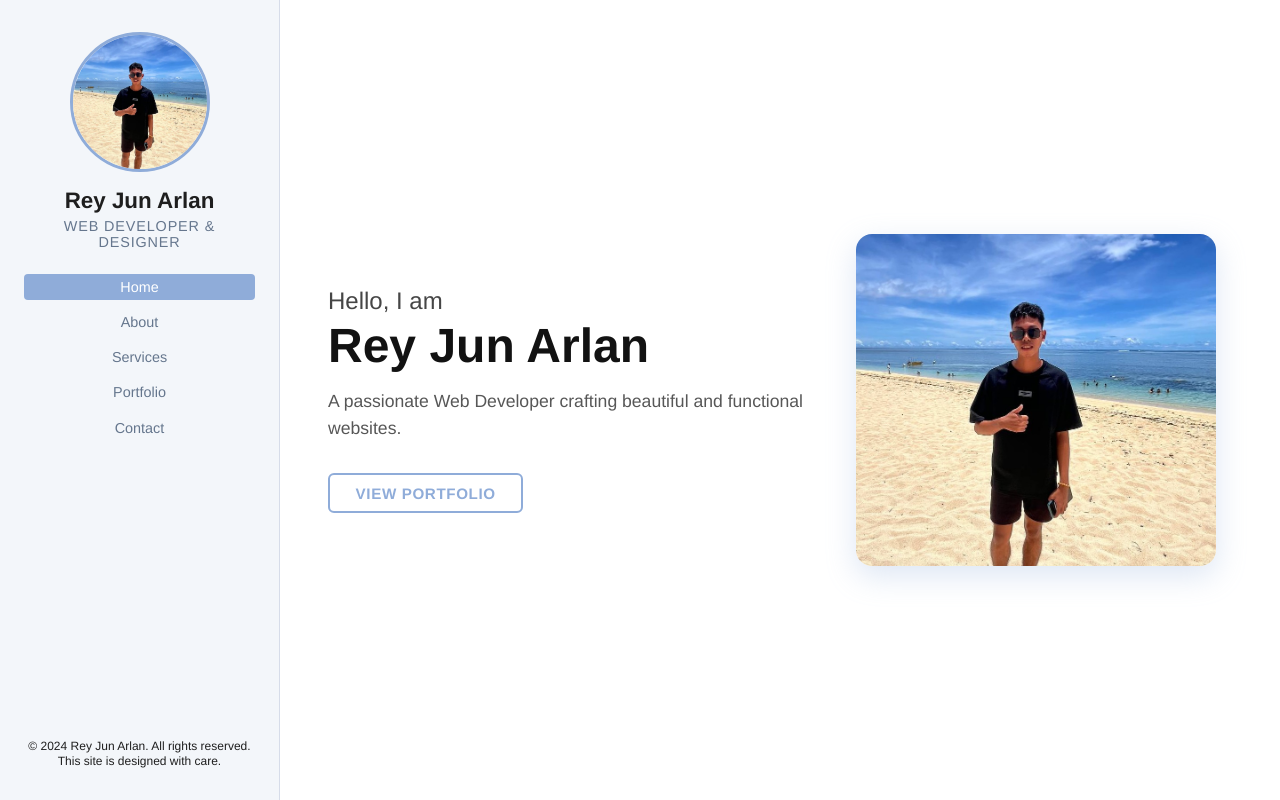
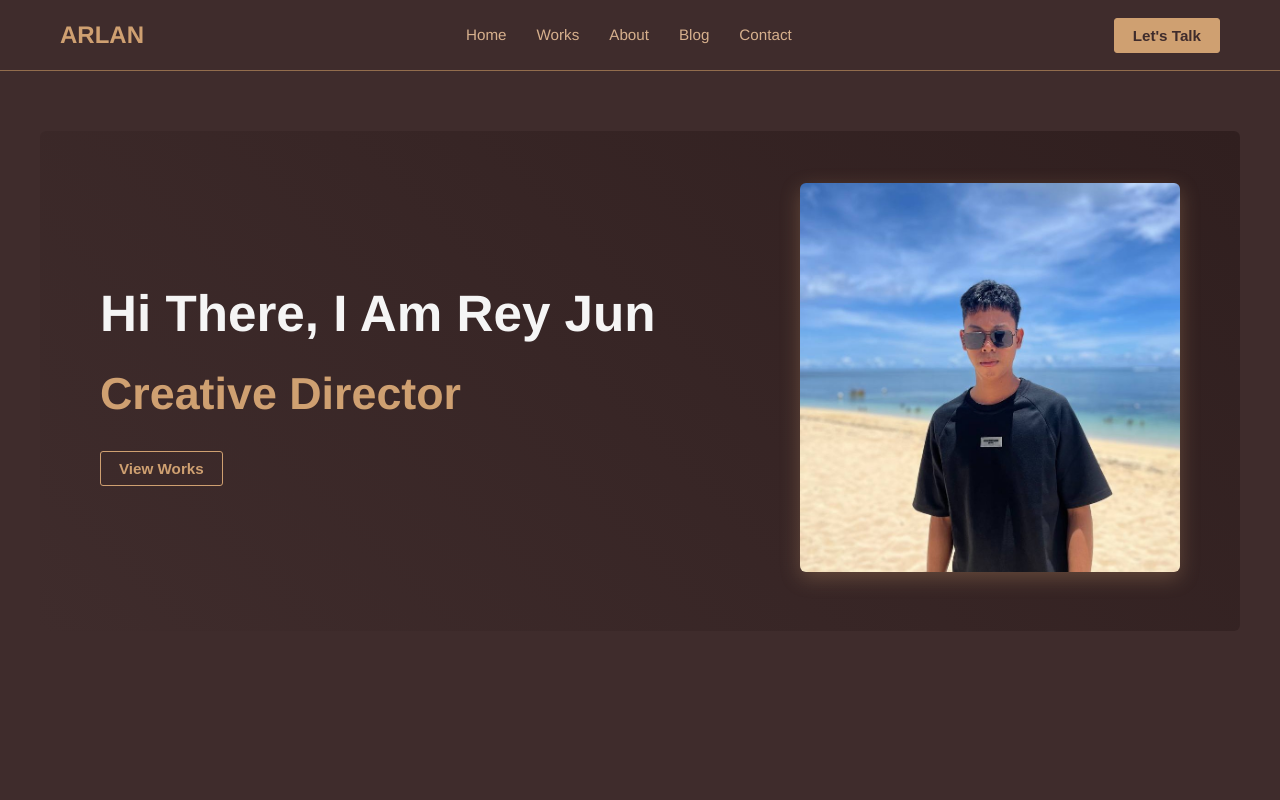
Before and after one commit to rjarlan/Arlan_Website, a plain HTML site: page Arlan_Website/index.html in a window 1280 px wide. Drawn offline with Linux system fonts and the light colour scheme.

Commit message:
change homepage

```diff
--- a/Arlan_Website/index.html
+++ b/Arlan_Website/index.html
@@ -3,49 +3,35 @@
 <head>
   <meta charset="UTF-8" />
   <meta name="viewport" content="width=device-width, initial-scale=1" />
-  <title>Portfolio - Your Name</title>
+  <title>Rey Jun Portfolio</title>
   <link rel="stylesheet" href="styles.css" />
 </head>
 <body>
-  <aside class="sidebar">
-    <div class="profile-image-container">
-      <img
-        src="image/profile.jpg"
-        alt="Portrait of a young man wearing sunglasses and black clothing standing on a sandy beach with blue sky and ocean in background"
-        class="profile-image"
-      />
-    </div>
-    <h1 class="name">Rey Jun Arlan</h1>
-    <p class="subtitle">Web Developer & Designer</p>
-    <nav class="nav-links">
-      <a href="#" class="nav-link active">Home</a>
-      <a href="#" class="nav-link">About</a>
-      <a href="#" class="nav-link">Services</a>
-      <a href="#" class="nav-link">Portfolio</a>
-      <a href="#" class="nav-link">Contact</a>
+  <header class="header">
+    <nav class="navbar container">
+      <div class="logo">ARLAN</div>
+      <ul class="nav-links">
+        <li><a href="#">Home</a></li>
+        <li><a href="#">Works</a></li>
+        <li><a href="#">About</a></li>
+        <li><a href="#">Blog</a></li>
+        <li><a href="#">Contact</a></li>
+      </ul>
+      <button class="btn primary-btn">Let's Talk</button>
     </nav>
-    <footer class="footer-text">
-      <p>© 2024 Rey Jun Arlan. All rights reserved.</p>
-      <p>This site is designed with care.</p>
-    </footer>
-  </aside>
+  </header>
 
-  <main class="main-content">
-    <div class="intro-text">
-      <h2 class="greeting">Hello, I am</h2>
-      <h1 class="title">Rey Jun Arlan</h1>
-      <p class="description">
-        A passionate Web Developer crafting beautiful and functional websites.
-      </p>
-      <button class="btn-portfolio" id="btnPortfolio">View Portfolio</button>
-    </div>
-    <div class="main-image-wrapper">
-      <img
-        src="image/profile.jpg"
-        alt="Side profile of a young man wearing a black coat and white hoodie looking down on a white background"
-        class="main-image"
-      />
-    </div>
+  <main>
+    <section class="hero container">
+      <div class="hero-text">
+        <h1>Hi There, I Am Rey Jun</h1>
+        <h2>Creative Director</h2>
+        <button class="btn outlined-btn">View Works</button>
+      </div>
+      <div class="hero-image">
+        <img src="image/my-img.jpg"/>
+      </div>
+    </section>
   </main>
 
   <script src="script.js"></script>
--- a/Arlan_Website/script.js
+++ b/Arlan_Website/script.js
@@ -1,3 +1,26 @@
-document.getElementById('btnPortfolio').addEventListener('click', () => {
-  alert('Portfolio section will be implemented soon!');
+// Dropdown toggle functionality for "Pages" menu
+
+document.addEventListener("DOMContentLoaded", function () {
+  const pagesBtn = document.getElementById("pagesBtn");
+  const pagesMenu = document.getElementById("pagesMenu");
+
+  if (pagesBtn && pagesMenu) {
+    pagesBtn.addEventListener("click", function (e) {
+      const expanded = pagesBtn.getAttribute("aria-expanded") === "true";
+      pagesBtn.setAttribute("aria-expanded", !expanded);
+      if (expanded) {
+        pagesMenu.setAttribute("hidden", "");
+      } else {
+        pagesMenu.removeAttribute("hidden");
+      }
+    });
+
+    // Close dropdown if clicking outside
+    document.addEventListener("click", function (e) {
+      if (!pagesBtn.contains(e.target) && !pagesMenu.contains(e.target)) {
+        pagesBtn.setAttribute("aria-expanded", "false");
+        pagesMenu.setAttribute("hidden", "");
+      }
+    });
+  }
 });
--- a/Arlan_Website/styles.css
+++ b/Arlan_Website/styles.css
@@ -1,212 +1,169 @@
-/* Reset and base */
+/* Reset & base */
 * {
   margin: 0;
   padding: 0;
   box-sizing: border-box;
-  font-family: 'Helvetica Neue', Helvetica, Arial, sans-serif;
-  color: #1e1e1e;
 }
 
-body, html {
-  height: 100%;
-  background: #fff;
-  display: flex;
-  min-height: 100vh;
-}
-
-/* Sidebar */
-.sidebar {
-  width: 280px;
-  background-color: #f3f6fa;
-  display: flex;
-  flex-direction: column;
-  align-items: center;
-  padding: 2rem 1.5rem;
-  border-right: 1px solid #d6dce9;
-}
-
-.profile-image-container {
-  width: 140px;
-  height: 140px;
-  margin-bottom: 1rem;
-  border-radius: 50%;
-  overflow: hidden;
-  border: 3px solid #8facd9;
-}
-
-.profile-image {
-  width: 100%;
-  height: 100%;
-  object-fit: cover;
-}
-
-.name {
-  font-weight: 700;
-  font-size: 1.4rem;
-  margin-bottom: 0.25rem;
-  text-align: center;
-}
-
-.subtitle {
-  font-weight: 400;
-  font-size: 0.9rem;
-  color: #65768d;
-  margin-bottom: 1.5rem;
-  text-align: center;
-  text-transform: uppercase;
-  letter-spacing: 0.06em;
-}
-
-/* Navigation */
-.nav-links {
-  display: flex;
-  flex-direction: column;
-  width: 100%;
-  gap: 0.6rem;
-  margin-bottom: auto;
-}
-
-.nav-link {
-  color: #65768d;
-  font-weight: 500;
-  text-decoration: none;
-  font-size: 0.9rem;
-  padding: 0.3rem 0.8rem;
-  border-radius: 4px;
-  transition: background-color 0.3s ease, color 0.3s ease;
-  text-align: center;
-  cursor: pointer;
-}
-
-.nav-link:hover,
-.nav-link.active {
-  background-color: #8facd9;
-  color: white;
-}
-
-/* Footer inside sidebar */
-.footer-text {
-  font-size: 0.75rem;
-  color: #9ea7b8;
-  text-align: center;
-  margin-top: 2rem;
-  line-height: 1.2;
-}
-
-/* Main content */
-.main-content {
-  flex: 1;
-  display: flex;
-  padding: 3rem;
-  gap: 3rem;
-  align-items: center;
-  justify-content: space-between;
-  overflow: hidden;
-}
-
-.intro-text {
-  max-width: 480px;
-}
-
-.greeting {
-  font-weight: 400;
-  font-size: 1.5rem;
-  color: #464646;
-  margin-bottom: 0.3rem;
-}
-
-.title {
-  font-size: 3rem;
-  font-weight: 900;
-  line-height: 1.1;
-  margin-bottom: 1rem;
-  color: #121212;
-}
-
-.description {
-  font-size: 1.1rem;
-  color: #575757;
-  margin-bottom: 2rem;
+body {
+  font-family: 'Helvetica Neue', Helvetica, Arial, sans-serif;
+  background-color: #3f2c2c;
+  color: #f5f5f5;
   line-height: 1.5;
 }
 
-.btn-portfolio {
+.container {
+  max-width: 1200px;
+  margin: 0 auto;
+  padding: 0 20px;
+}
+
+/* Header & Navigation */
+
+.header {
+  background-color: #3f2c2c;
+  border-bottom: 1px solid #926d4d;
+}
+
+.navbar {
+  display: flex;
+  align-items: center;
+  justify-content: space-between;
+  height: 70px;
+}
+
+.logo {
+  font-weight: 700;
+  font-size: 1.5rem;
+  color: #cfa071;
+}
+
+.nav-links {
+  list-style: none;
+  display: flex;
+  gap: 30px;
+  font-weight: 500;
+  font-size: 0.95rem;
+  color: #d7b08d;
+}
+
+.nav-links a {
+  color: #d7b08d;
+  text-decoration: none;
+  transition: color 0.3s ease;
+}
+
+.nav-links a:hover,
+.nav-links a:focus {
+  color: #cfa071;
+}
+
+.btn {
+  cursor: pointer;
   font-weight: 600;
   font-size: 0.95rem;
-  background-color: white;
-  border: 2px solid #8facd9;
-  color: #8facd9;
-  padding: 0.6rem 1.6rem;
-  border-radius: 6px;
-  cursor: pointer;
-  text-transform: uppercase;
-  letter-spacing: 0.04em;
-  transition: background-color 0.3s ease, color 0.3s ease;
+  border-radius: 3px;
+  padding: 8px 18px;
+  border: 1px solid transparent;
+  transition: background-color 0.3s ease, border-color 0.3s ease;
 }
 
-.btn-portfolio:hover {
-  background-color: #8facd9;
-  color: white;
+/* Primary button - lets talk */
+.primary-btn {
+  background-color: #cfa071;
+  color: #3f2c2c;
+  border-color: #cfa071;
 }
 
-/* Main image on right */
-.main-image-wrapper {
-  flex-shrink: 0;
-  max-width: 360px;
-  max-height: 480px;
-  overflow: hidden;
-  border-radius: 16px;
-  box-shadow: 0 10px 30px rgba(143, 172, 217, 0.3);
+.primary-btn:hover,
+.primary-btn:focus {
+  background-color: transparent;
+  color: #cfa071;
 }
 
-.main-image {
-  width: 100%;
-  height: 100%;
+/* Outlined button for view works */
+.outlined-btn {
+  background-color: transparent;
+  color: #cfa071;
+  border: 1px solid #cfa071;
+}
+
+.outlined-btn:hover,
+.outlined-btn:focus {
+  background-color: #cfa071;
+  color: #3f2c2c;
+}
+
+/* Hero section */
+
+.hero {
+  margin-top: 60px;
+  display: flex;
+  align-items: center;
+  justify-content: space-between;
+  gap: 40px;
+  color: #f5f5f5;
+  min-height: 500px;
+  background: linear-gradient(45deg, #3f2c2c 0%, #301f1f 100%);
+  border-radius: 6px;
+  padding: 40px 60px;
+}
+
+.hero-text {
+  max-width: 600px;
+}
+
+.hero-text h1 {
+  font-size: 3.2rem;
+  font-weight: 600;
+  margin-bottom: 8px;
+  color: #f5f5f5;
+}
+
+.hero-text h2 {
+  font-size: 2.8rem;
+  font-weight: 600;
+  color: #cfa071;
+  margin-bottom: 24px;
+}
+
+.hero-image img {
+  border-radius: 6px;
+  max-width: 380px;
+  max-height: 480px;
   object-fit: cover;
-  display: block;
+  box-shadow: 0 6px 20px rgba(207,160,113,0.3);
 }
 
 /* Responsive */
+
 @media (max-width: 900px) {
-  body {
+  .hero {
     flex-direction: column;
+    padding: 30px 20px;
+    text-align: center;
+    min-height: auto;
   }
-  .sidebar {
-    width: 100%;
-    flex-direction: row;
-    padding: 1rem 2rem;
-    justify-content: space-between;
-    border-right: none;
-    border-bottom: 1px solid #d6dce9;
+
+  .hero-text h1 {
+    font-size: 2.4rem;
   }
-  .profile-image-container {
-    width: 60px;
-    height: 60px;
+
+  .hero-text h2 {
+    font-size: 2rem;
   }
-  .name, .subtitle {
+
+  .hero-image img {
+    max-width: 300px;
+    max-height: 380px;
+    margin-top: 30px;
+  }
+
+  .nav-links {
+    display: none; /* No mobile nav functionality here */
+  }
+
+  .btn.primary-btn {
     display: none;
   }
-  .nav-links {
-    flex-direction: row;
-    flex-wrap: wrap;
-    gap: 1rem;
-    margin-bottom: 0;
-  }
-  .footer-text {
-    display: none;
-  }
-  .main-content {
-    padding: 2rem 1.5rem;
-    flex-direction: column;
-    align-items: center;
-  }
-  .intro-text {
-    max-width: 100%;
-    text-align: center;
-    margin-bottom: 2.5rem;
-  }
-  .main-image-wrapper {
-    max-width: 90vw;
-    max-height: 400px;
-  }
 }
```
Also changed, not shown: Arlan_Website/image/my-img.jpg (added), Arlan_Website/image/profile.jpg (deleted).
